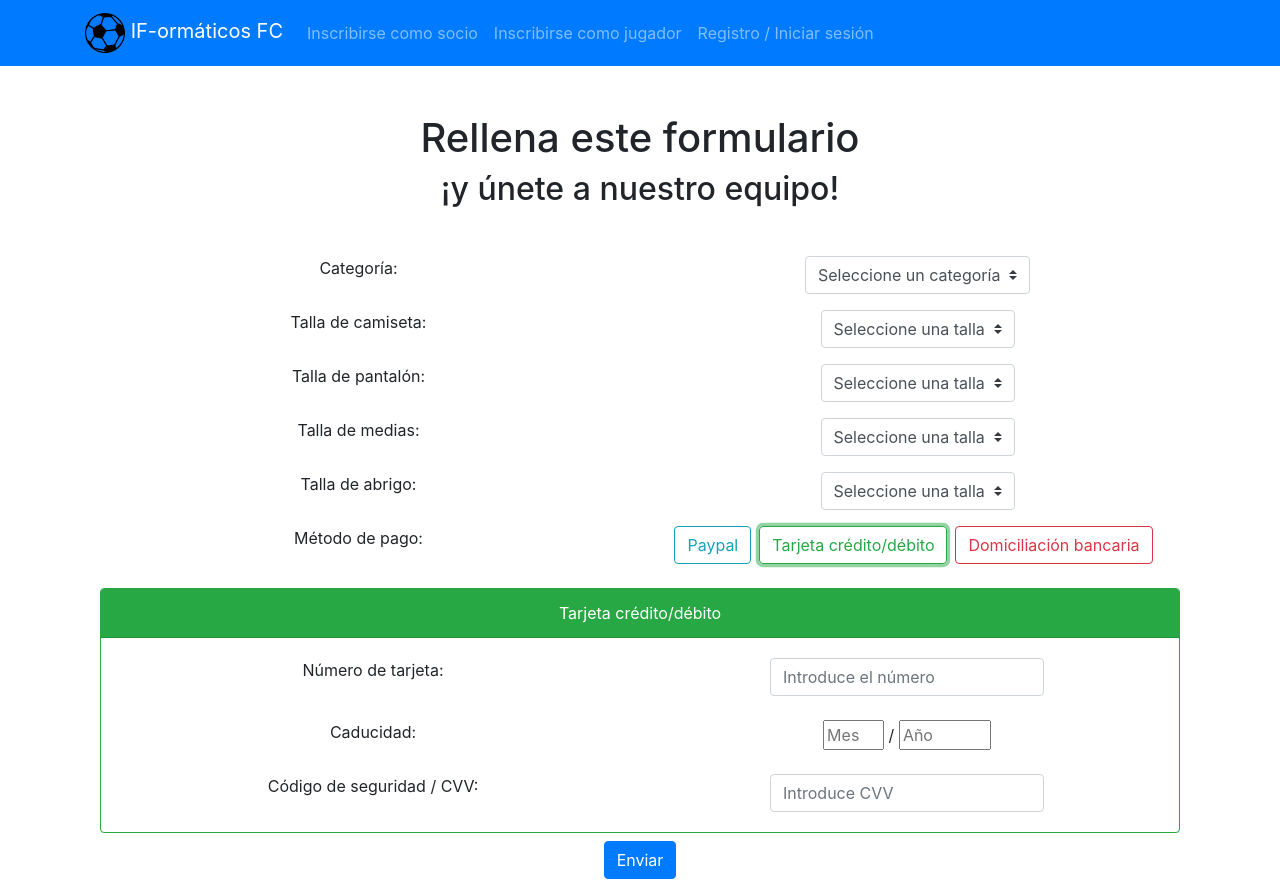
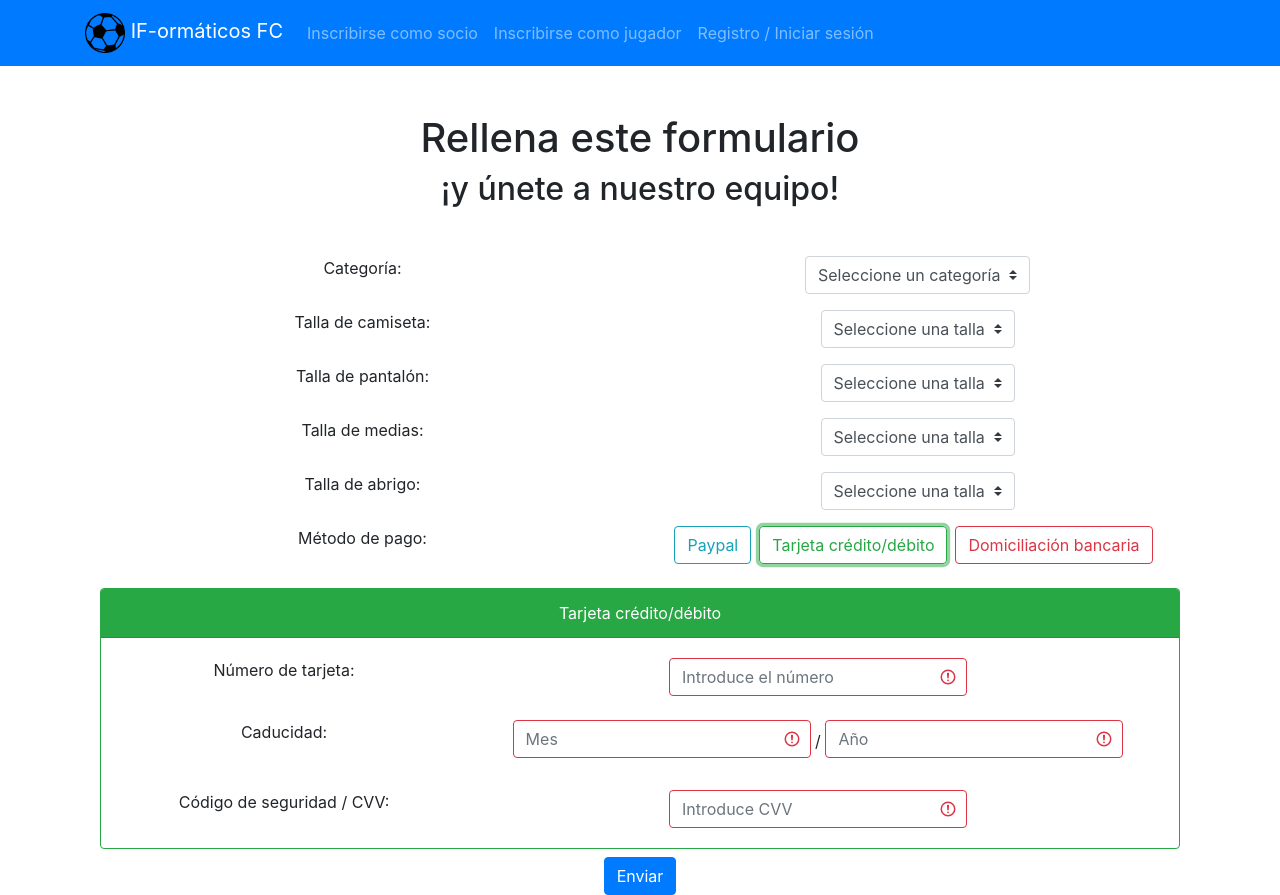
Before and after one commit to isaacdaw2/IF-ormaticosFC, a Vue app: page /jugador in a window 1280 px wide. Both pictures are taken after a click on the button "Tarjeta crédito/débito". Built offline with nearby package versions, Linux system fonts and the light colour scheme.

Commit message:
validaciones metodo de pago

```diff
--- a/src/views/Jugador.vue
+++ b/src/views/Jugador.vue
@@ -8,7 +8,7 @@
                 <!-- línea 1: categoría -->
                 <b-row class="mb-3">
                     <b-col>
-                        <label class="mr-sm-2" for="categorias">Categoría:</label>
+                        <label for="categorias">Categoría:</label>
                     </b-col>
                     <b-col>
                         <b-form-select v-model="categoria" :options="categorias"></b-form-select>
@@ -18,7 +18,7 @@
                 <!-- línea 2: talla de camiseta -->
                 <b-row class="mb-3">
                     <b-col>
-                        <label class="mr-sm-2" for="tallaCamiseta">Talla de camiseta:</label>
+                        <label for="tallaCamiseta">Talla de camiseta:</label>
                     </b-col>
                     <b-col>
                         <b-form-select v-model="tallaCamiseta" :options="tallas"></b-form-select>
@@ -28,7 +28,7 @@
                 <!-- línea 3: talla de pantalón -->
                 <b-row class="mb-3">
                     <b-col>
-                        <label class="mr-sm-2" for="tallaPantalon">Talla de pantalón:</label>
+                        <label for="tallaPantalon">Talla de pantalón:</label>
                     </b-col>
                     <b-col>
                         <b-form-select v-model="tallaPantalon" :options="tallas"></b-form-select>
@@ -38,7 +38,7 @@
                 <!-- línea 4: talla de medias -->
                 <b-row class="mb-3">
                     <b-col>
-                        <label class="mr-sm-2" for="tallaMedias">Talla de medias:</label>
+                        <label for="tallaMedias">Talla de medias:</label>
                     </b-col>
                     <b-col>
                         <b-form-select v-model="tallaMedias" :options="tallas"></b-form-select>
@@ -48,7 +48,7 @@
                 <!-- línea 5: talla de abrigo -->
                 <b-row class="mb-3">
                     <b-col>
-                        <label class="mr-sm-2" for="tallaAbrigo">Talla de abrigo:</label>
+                        <label for="tallaAbrigo">Talla de abrigo:</label>
                     </b-col>
                     <b-col>
                         <b-form-select v-model="tallaAbrigo" :options="tallas"></b-form-select>
@@ -57,10 +57,10 @@
 
                 <!-- línea 6: método de pago -->
                 <b-row class="mb-3">
-                    <b-col class="sm-10">
-                        <label class="mr-2" for="metodoPago">Método de pago:</label>
+                    <b-col>
+                        <label for="metodoPago">Método de pago:</label>
                     </b-col>
-                    <b-col class="sm-2">
+                    <b-col>
                         <b-button variant="outline-info" class="mr-2 mb-2" v-on:click="pagoPaypal()">Paypal</b-button>
                         <b-button variant="outline-success" class="mr-2 mb-2" v-on:click="pagoTarjeta()">Tarjeta crédito/débito</b-button>
                         <b-button variant="outline-danger" class="mr-2 mb-2" v-on:click="pagoDomiciliacion()">Domiciliación bancaria</b-button>
@@ -107,29 +107,32 @@
                     align="center">
                     <!-- Número de tarjeta-->
                     <b-row>
-                        <b-col>
+                        <b-col class="col-4">
                             Número de tarjeta:
                         </b-col>
-                        <b-col>
-                            <b-form-input type="text" placeholder="Introduce el número"></b-form-input>
+                        <b-col class="col-8">
+                            <b-form-input type="number" placeholder="Introduce el número" :state="comprobarNumeroTarjeta" v-model="numeroTarjeta"></b-form-input>
                         </b-col>
                     </b-row>
                     <!-- Caducidad tarjeta-->
                     <b-row class="mt-4">
-                        <b-col>
+                        <b-col class="col-4">
                             Caducidad:
                         </b-col>
-                        <b-col>
-                            <input type="text" size="1" placeholder="Mes"> / <input type="text" size="4" placeholder="Año">
+
+                        <b-col class="col-8">
+                            <b-form-input type="number" class="mb-2" placeholder="Mes" :state="comprobarMesTarjeta" v-model="mesTarjeta"></b-form-input>
+                            <span class=""> / </span>
+                            <b-form-input type="number" class="mb-2" placeholder="Año" :state="comprobarAñoTarjeta" v-model="añoTarjeta"></b-form-input>
                         </b-col>
                     </b-row>
                     <!-- CVV tarjeta-->
                     <b-row class="mt-4">
-                        <b-col>
-                            <b-card-text>Código de seguridad / CVV:</b-card-text>
+                        <b-col class="col-4">
+                            Código de seguridad / CVV:
                         </b-col>
-                        <b-col>
-                            <b-form-input type="number" placeholder="Introduce CVV"></b-form-input>
+                        <b-col class="col-8">
+                            <b-form-input type="number" placeholder="Introduce CVV" :state="comprobarCVVTarjeta" v-model="cvvTarjeta"></b-form-input>
                         </b-col>
                     </b-row>
                 </b-card>
@@ -183,9 +186,10 @@ export default {
     name: 'Jugador',
     data(){
         return {
-            texto: '',
-            check: [],
-            radio: null,
+            numeroTarjeta: '',
+            mesTarjeta: '',
+            añoTarjeta: '',
+            cvvTarjeta: '',
             categoria: null,
             tallaCamiseta: null,
             tallaPantalon: null,
@@ -218,10 +222,21 @@ export default {
         }
     },
     computed: {
-        comprobar(){
-            return this.texto.length > 2 ? true : false
+        comprobarNumeroTarjeta(){
+            return this.numeroTarjeta.length === 16 ? true : false
+        },
+        comprobarMesTarjeta(){
+            return  this.mesTarjeta.length === 2 &&
+                    this.mesTarjeta >= 1 &&
+                    this.mesTarjeta <= 12 ? true : false
+        },
+        comprobarAñoTarjeta(){
+            return  this.añoTarjeta.length === 4 &&
+                    this.añoTarjeta >= 2021 ? true : false
+        },
+        comprobarCVVTarjeta(){
+            return  this.cvvTarjeta.length === 3 ? true : false
         }
-
     },
     methods: {
         pagoPaypal() {
--- a/src/views/Socio.vue
+++ b/src/views/Socio.vue
@@ -8,19 +8,18 @@
                 <b-card>
                 <b-card-img :src="require('../assets/Socios.jpg')"></b-card-img>
 
-
-                    <b-row>
+                    <b-row class="mt-3">
                         <b-col>
                             <label for="metodoPago">Método de pago:</label>
                         </b-col>
-                        <b-col cols="12">
+                        <b-col>
                             <b-button variant="outline-info" class="mr-2 mb-4" v-on:click="pagoPaypal()">Paypal</b-button>
                             <b-button variant="outline-success" class="mr-2 mb-4" v-on:click="pagoTarjeta()">Tarjeta crédito/débito</b-button>
                             <b-button variant="outline-danger" class="mb-4" v-on:click="pagoDomiciliacion()">Domiciliación bancaria</b-button>
                         </b-col>
                     </b-row>
 
-                    <!-- método de pago: Paypal -->
+                <!-- método de pago: Paypal -->
                 <b-card
                     id="paypal"
                     v-show="false"
@@ -64,26 +63,33 @@
                             Número de tarjeta:
                         </b-col>
                         <b-col>
-                            <b-form-input type="text" placeholder="Introduce el número de la tarjeta"></b-form-input>
+                            <b-form-input type="number" placeholder="Introduce el número" :state="comprobarNumeroTarjeta" v-model="numeroTarjeta"></b-form-input>
+                            <small>16 dígitos</small>
                         </b-col>
                     </b-row>
                     <!-- Caducidad tarjeta-->
                     <b-row class="mt-4">
-                        <b-col>
+                        <b-col class="col-6">
                             Caducidad:
                         </b-col>
-                        <b-col>
-                            <input type="text" size="1" placeholder="Mes"> /
-                            <input type="text" size="4" placeholder="Año">
+                        <b-col class="col-md-sm-lg-2">
+                            <b-form-input type="number" class="mb-2" placeholder="Mes" :state="comprobarMesTarjeta" v-model="mesTarjeta"></b-form-input>
+                            <small>2 dígitos</small>
+                        </b-col>
+                        <label for="/" class="col-md-sm-lg-2">/</label>
+                        <b-col class="col-md-sm-lg-2">
+                            <b-form-input type="number" class="mb-2" placeholder="Año" :state="comprobarAñoTarjeta" v-model="añoTarjeta"></b-form-input>
+                            <small>4 dígitos</small>
                         </b-col>
                     </b-row>
                     <!-- CVV tarjeta-->
                     <b-row class="mt-4">
                         <b-col>
-                            <b-card-text>Código de seguridad / CVV:</b-card-text>
+                            Código de seguridad / CVV:
                         </b-col>
                         <b-col>
-                            <b-form-input type="number" placeholder="Introduce CVV"></b-form-input>
+                            <b-form-input type="number" placeholder="Introduce CVV" :state="comprobarCVVTarjeta" v-model="cvvTarjeta"></b-form-input>
+                            <small>3 dígitos</small>
                         </b-col>
                     </b-row>
                 </b-card>
@@ -135,6 +141,31 @@
 <script>
 export default {
     name: 'Socio',
+    data() {
+        return {
+            numeroTarjeta: '',
+            mesTarjeta: '',
+            añoTarjeta: '',
+            cvvTarjeta: ''
+        }
+    },
+    computed: {
+        comprobarNumeroTarjeta(){
+            return this.numeroTarjeta.length === 16 ? true : false
+        },
+        comprobarMesTarjeta(){
+            return  this.mesTarjeta.length === 2 &&
+                    this.mesTarjeta >= 1 &&
+                    this.mesTarjeta <= 12 ? true : false
+        },
+        comprobarAñoTarjeta(){
+            return  this.añoTarjeta.length === 4 &&
+                    this.añoTarjeta >= 2021 ? true : false
+        },
+        comprobarCVVTarjeta(){
+            return  this.cvvTarjeta.length === 3 ? true : false
+        }
+    },
     methods: {
         pagoPaypal() {
             if(document.getElementById("paypal").style.display == 'block'){
```
